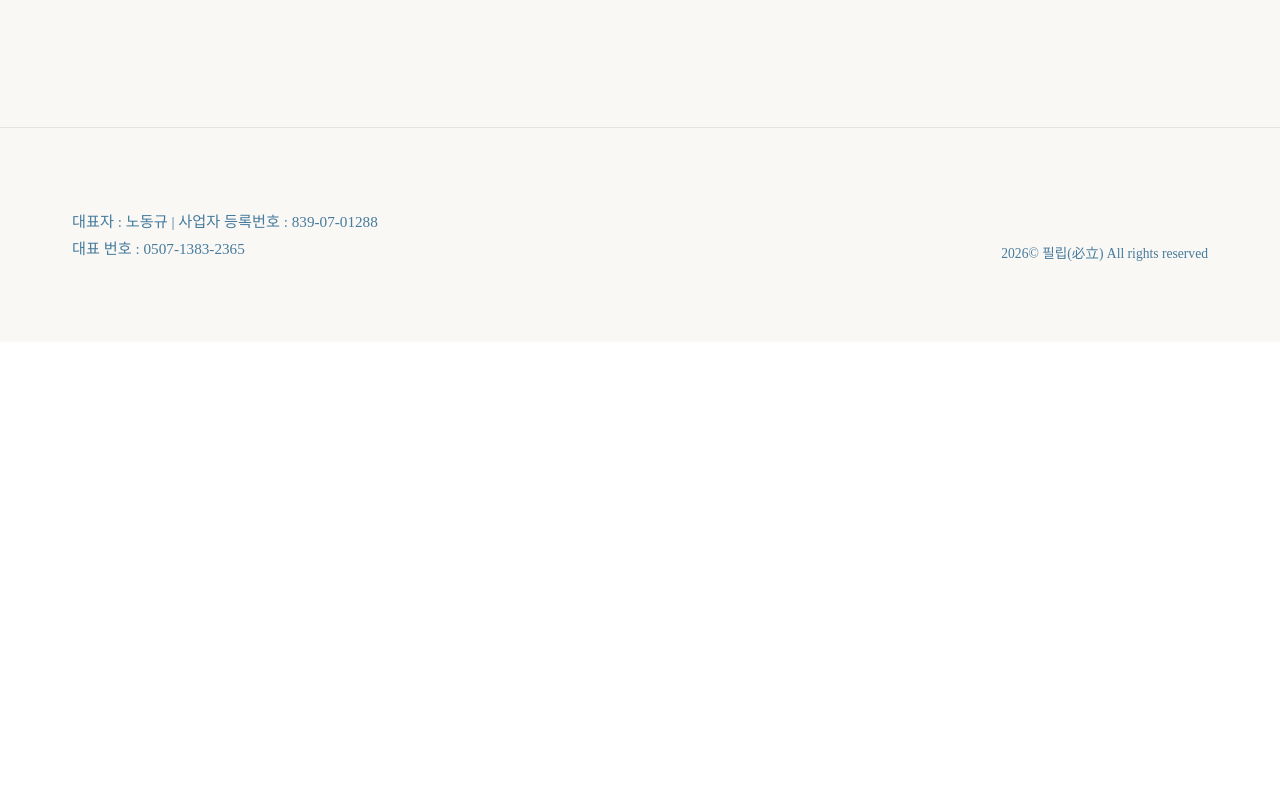
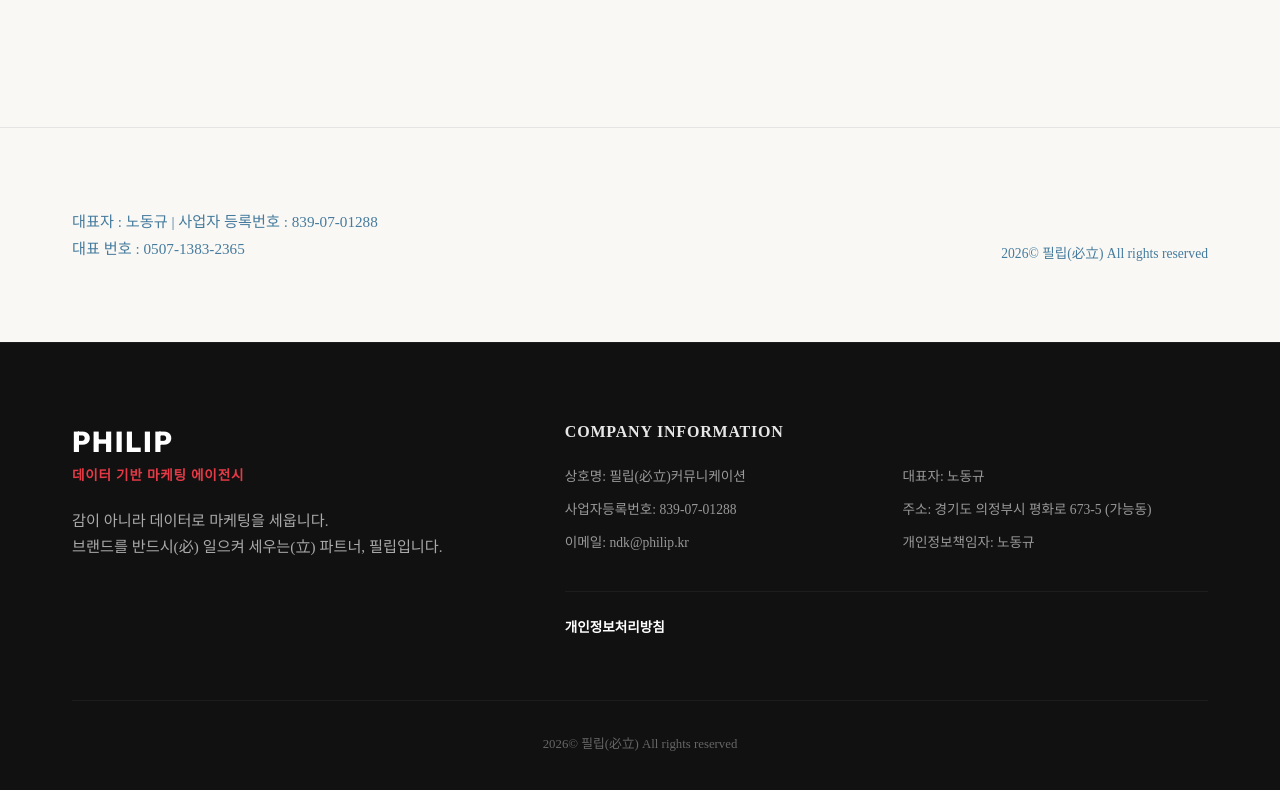
Before and after one commit to philipcommunication/philip-homepage-2026, a Next.js app: page / in a window 1280 px wide. Shown: the part 5277-6067 px from the top of the page. Before the commit the page ends 5619 px from the top, so only its background shows below. Built offline with nearby package versions, Linux system fonts and the light colour scheme.

Commit message:
footer add fix

```diff
--- a/src/app/page.tsx
+++ b/src/app/page.tsx
@@ -5,6 +5,8 @@ import Services from "@/components/sections/Services";
 import Process from "@/components/sections/Process";
 import Reference from "@/components/sections/Reference";
 import Contact from "@/components/sections/Contact";
+import Footer from "@/components/Footer";
+
 export default function Home() {
   return (
     <main>
@@ -15,6 +17,7 @@ export default function Home() {
       <Process />
       <Reference />
       <Contact />
+      <Footer />
     </main>
   );
 }
--- /dev/null
+++ b/src/components/Footer.module.css
@@ -0,0 +1,129 @@
+.footer {
+    padding: 5rem 0 3rem;
+    background: #111;
+    color: #eee;
+    border-top: 1px solid rgba(255, 255, 255, 0.05);
+}
+
+.content {
+    display: grid;
+    grid-template-columns: 1fr 1.5fr;
+    gap: 4rem;
+    margin-bottom: 4rem;
+}
+
+.brandSide {
+    display: flex;
+    flex-direction: column;
+    gap: 1.5rem;
+}
+
+.logo {
+    display: flex;
+    flex-direction: column;
+    gap: 0.3rem;
+}
+
+.philip {
+    font-family: var(--font-outfit), sans-serif;
+    font-size: 1.8rem;
+    font-weight: 800;
+    letter-spacing: 0.1rem;
+    color: #fff;
+}
+
+.slogan {
+    font-size: 0.85rem;
+    color: var(--accent);
+    font-weight: 600;
+    letter-spacing: 0.05rem;
+}
+
+.companyDesc {
+    font-size: 0.95rem;
+    line-height: 1.7;
+    color: #aaa;
+    word-break: keep-all;
+}
+
+.infoSide {
+    display: flex;
+    flex-direction: column;
+    gap: 2.5rem;
+}
+
+.infoGroup h4 {
+    font-size: 1rem;
+    font-weight: 700;
+    color: #fff;
+    margin-bottom: 1.5rem;
+    text-transform: uppercase;
+    letter-spacing: 0.05em;
+    opacity: 0.9;
+}
+
+.infoGrid {
+    display: grid;
+    grid-template-columns: repeat(2, 1fr);
+    gap: 0.8rem 2rem;
+}
+
+.infoGrid span {
+    font-size: 0.85rem;
+    color: #999;
+}
+
+.infoGrid a {
+    color: #999;
+    text-decoration: none;
+    transition: color 0.2s;
+}
+
+.infoGrid a:hover {
+    color: var(--accent);
+}
+
+.linksGroup {
+    display: flex;
+    gap: 1.5rem;
+    border-top: 1px solid rgba(255, 255, 255, 0.05);
+    padding-top: 1.5rem;
+}
+
+.privacyLink {
+    font-size: 0.85rem;
+    color: #fff;
+    font-weight: 600;
+    text-decoration: none;
+    transition: opacity 0.2s;
+}
+
+.privacyLink:hover {
+    opacity: 0.8;
+}
+
+.bottom {
+    padding-top: 2rem;
+    border-top: 1px solid rgba(255, 255, 255, 0.05);
+    text-align: center;
+}
+
+.copyright {
+    font-size: 0.8rem;
+    color: #666;
+}
+
+@media (max-width: 768px) {
+    .content {
+        grid-template-columns: 1fr;
+        gap: 3rem;
+    }
+
+    .infoGrid {
+        grid-template-columns: 1fr;
+    }
+
+    .footer {
+        padding: 4rem 0 2rem;
+    }
+}
--- /dev/null
+++ b/src/components/Footer.tsx
@@ -0,0 +1,44 @@
+import styles from "./Footer.module.css";
+import { siteConfig } from "@/data/siteData";
+
+export default function Footer() {
+    return (
+        <footer className={styles.footer}>
+            <div className="container">
+                <div className={styles.content}>
+                    <div className={styles.brandSide}>
+                        <div className={styles.logo}>
+                            <span className={styles.philip}>PHILIP</span>
+                            <span className={styles.slogan}>데이터 기반 마케팅 에이전시</span>
+                        </div>
+                        <p className={styles.companyDesc}>
+                            감이 아니라 데이터로 마케팅을 세웁니다.<br />
+                            브랜드를 반드시(必) 일으켜 세우는(立) 파트너, 필립입니다.
+                        </p>
+                    </div>
+
+                    <div className={styles.infoSide}>
+                        <div className={styles.infoGroup}>
+                            <h4>Company Information</h4>
+                            <div className={styles.infoGrid}>
+                                <span>상호명: {siteConfig.fullCompanyName}</span>
+                                <span>대표자: {siteConfig.representative}</span>
+                                <span>사업자등록번호: {siteConfig.businessNumber}</span>
+                                <span>주소: {siteConfig.address}</span>
+                                <span>이메일: <a href={`mailto:${siteConfig.email}`}>{siteConfig.email}</a></span>
+                                <span>개인정보책임자: {siteConfig.privacyManager}</span>
+                            </div>
+                        </div>
+                        <div className={styles.linksGroup}>
+                            <a href="/privacy" className={styles.privacyLink}>개인정보처리방침</a>
+                        </div>
+                    </div>
+                </div>
+
+                <div className={styles.bottom}>
+                    <p className={styles.copyright}>{siteConfig.copyright}</p>
+                </div>
+            </div>
+        </footer>
+    );
+}
--- a/src/data/siteData.ts
+++ b/src/data/siteData.ts
@@ -11,6 +11,8 @@ export const siteConfig = {
     phone: "0507-1383-2365",
     representative: "노동규",
     businessNumber: "839-07-01288",
+    email: "ndk@philip.kr",
+    privacyManager: "노동규",
     copyright: "2026© 필립(必立) All rights reserved",
 
     // SNS 및 외부 링크
```
Also changed, not shown: src/app/privacy/page.tsx (added, +45 -0 lines).
